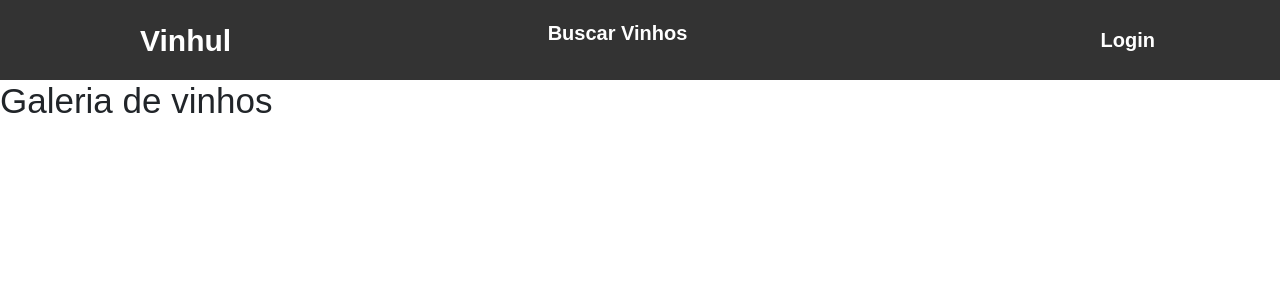
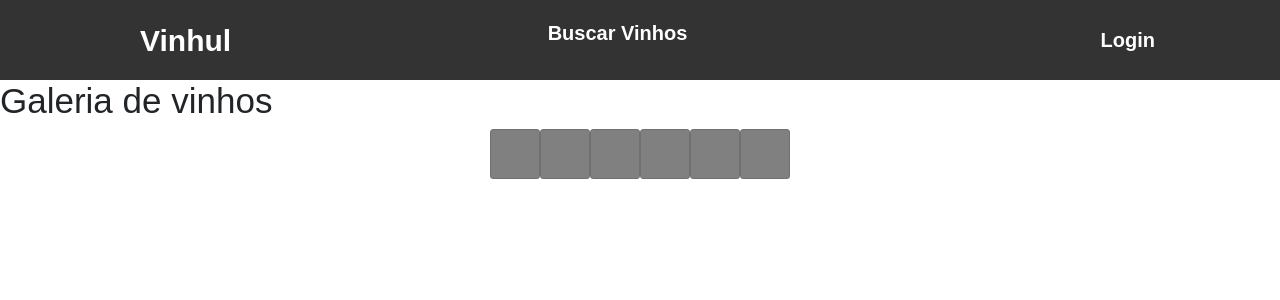
Before and after one commit to g-bortoletto/vinhul, an Angular app in the folder vinhul-frontend/: page / in a window 1280 px wide. Shown: the top 300 px of the page. Built offline with nearby package versions, Linux system fonts and the light colour scheme.

Commit message:
Atualização do componente

```diff
--- a/vinhul-frontend/src/app/components/home/home.component.css
+++ b/vinhul-frontend/src/app/components/home/home.component.css
@@ -0,0 +1,14 @@
+.container{
+    display: flex;
+    justify-content: center;
+    align-items: center;
+    align-content: center;
+}
+
+
+.card{
+    display: flex;
+    width: 50px;
+    height: 50px;
+    background-color: grey;
+}
--- a/vinhul-frontend/src/app/components/home/home.component.html
+++ b/vinhul-frontend/src/app/components/home/home.component.html
@@ -1 +1,22 @@
 <h1>Galeria de vinhos</h1>
+<div class="container">
+    <div class="card">
+
+    </div>
+    <div class="card">
+
+    </div>
+    <div class="card">
+
+    </div>
+    <div class="card">
+
+    </div>
+    <div class="card">
+
+    </div>
+    <div class="card">
+
+    </div>
+
+</div>
--- a/vinhul-frontend/src/app/components/home/home.component.ts
+++ b/vinhul-frontend/src/app/components/home/home.component.ts
@@ -1,4 +1,8 @@
+import { HttpClient } from '@angular/common/http';
 import { Component, OnInit } from '@angular/core';
+import { Router } from '@angular/router';
+import { Wines } from 'src/app/types';
+import { environment } from 'src/environments/environment';
 
 @Component({
   selector: 'app-home',
@@ -6,10 +10,23 @@ import { Component, OnInit } from '@angular/core';
   styleUrls: ['./home.component.css']
 })
 export class HomeComponent implements OnInit {
-
-  constructor() { }
+  name!:string;
+  origin!:string;
+  type!:string;
+  grapeType!:string;
+  foodHarmony!:string;
+  image!:string;
+  constructor(private http: HttpClient) {}
 
   ngOnInit(): void {
+
+  }
+
+  listWines(){
+   this.http.get<Wines[]>(`${environment.backendUrl}/wine/getwine`,{
+   }).subscribe((value)=>{
+    return value;
+   });
   }
 
 }
```
Also changed, not shown: vinhul-frontend/src/app/types.ts (+9 -0 lines).
